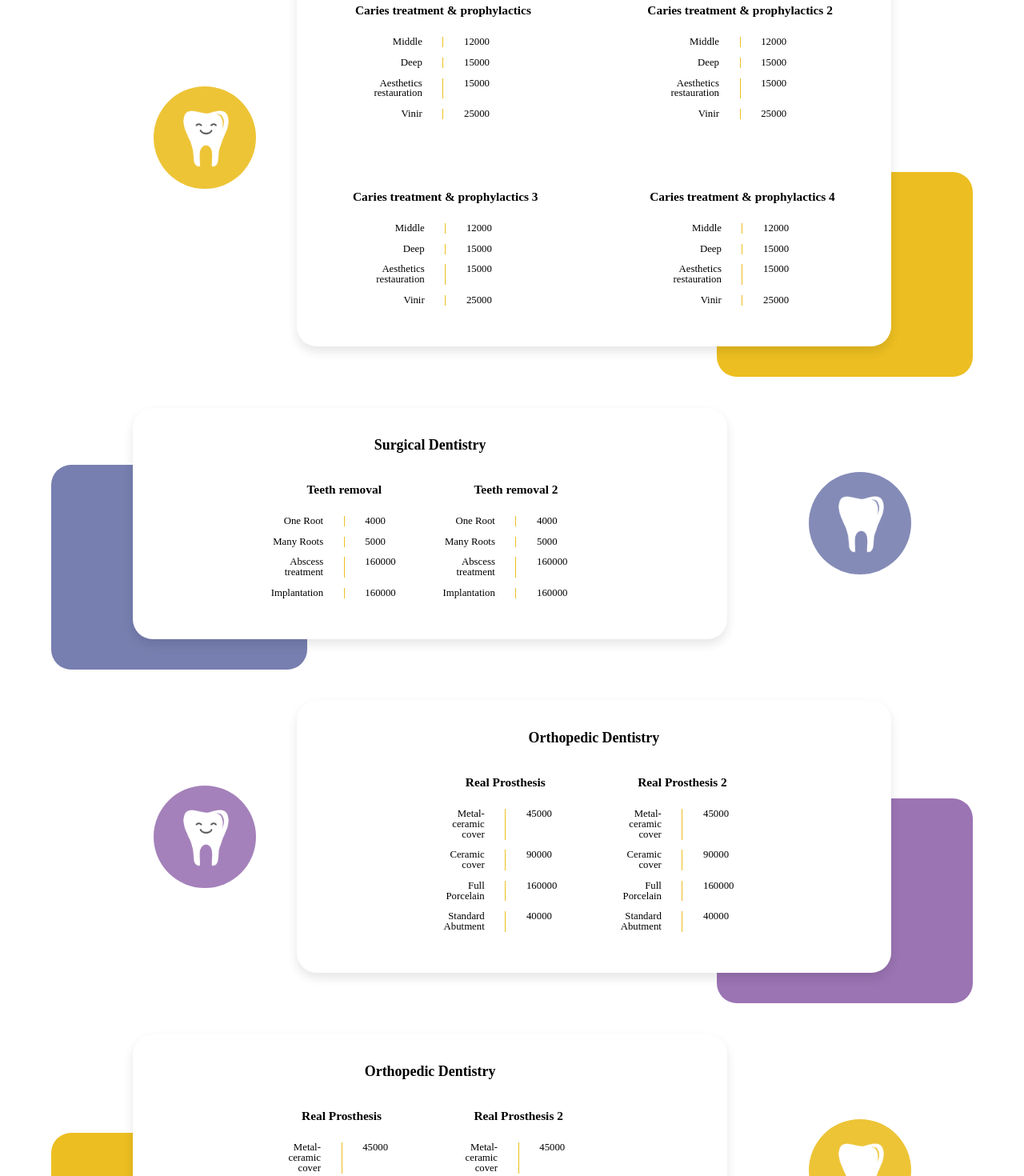
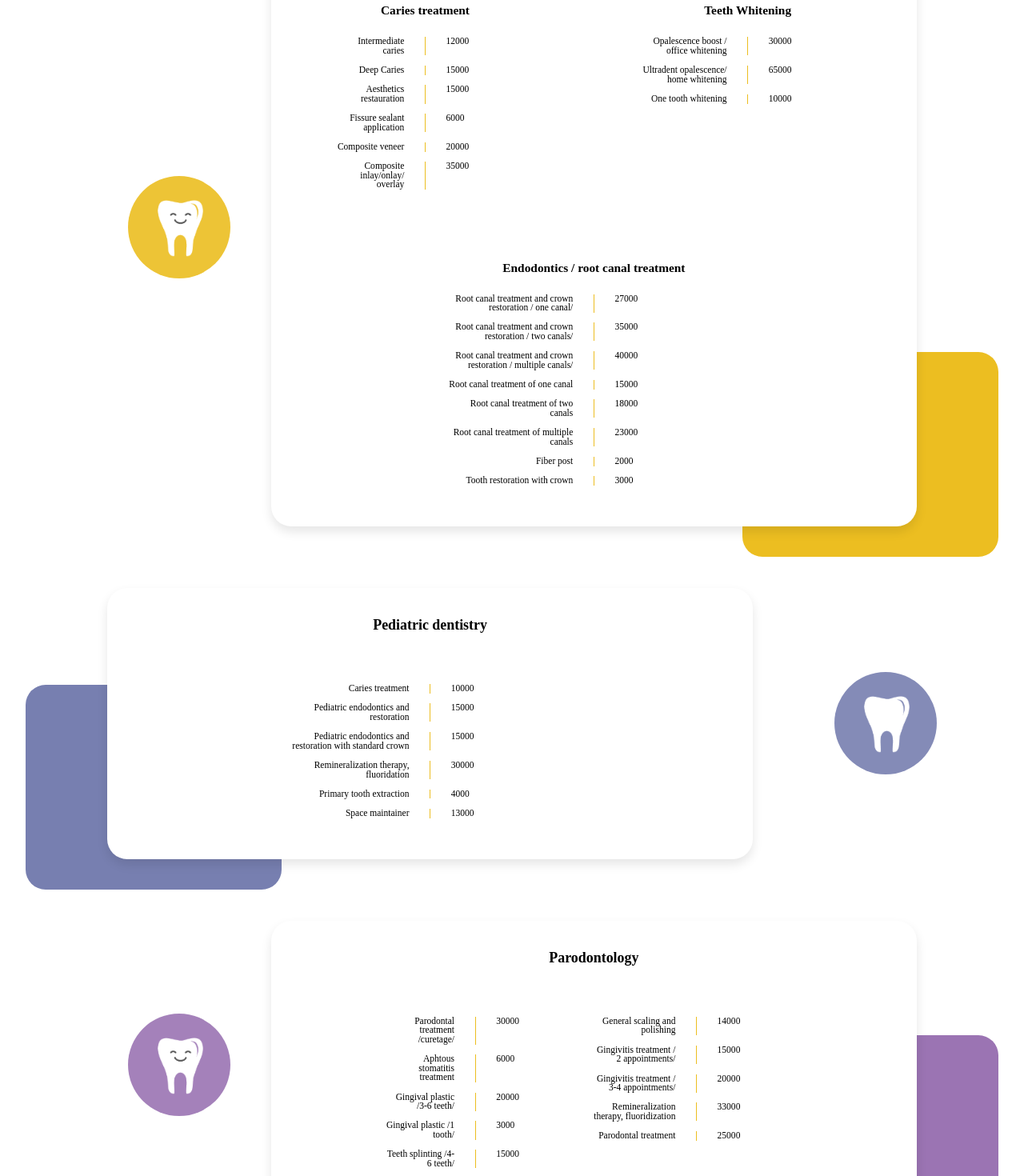
Before and after one commit to NelsonMkrtchyan/individuumWeb, a React (Create React App) app: page /priceList in a window 1280 px wide. Shown: the part 660-2130 px from the top of the page at 80% size. Built offline with nearby package versions, Linux system fonts and the light colour scheme.

Commit message:
pricing list english version

```diff
--- a/src/Components/SwiperComponent/index.js
+++ b/src/Components/SwiperComponent/index.js
@@ -29,9 +29,6 @@ const SwiperComponent = () => {
               {swiperImages.map((image) => {
                   return (
                     <SwiperSlide>
-                        {/*<div style={{ position: "relative" }}>*/}
-
-
                         <div className="swiperComponentSlideImage"
                              style={{ backgroundImage: `url("${image.src}")` }} />
 
@@ -43,8 +40,6 @@ const SwiperComponent = () => {
                                 <p>Individuum Clinic</p>
                             </div>
                         </div>
-
-                        {/*</div>*/}
                     </SwiperSlide>
                   );
               })}
--- a/src/Containers/LandingPage/index.js
+++ b/src/Containers/LandingPage/index.js
@@ -3,7 +3,7 @@ import NavigationBar from "../../Components/NavigationBar";
 import SwiperComponent from "../../Components/SwiperComponent";
 import AboutUsComponent from "../../Components/AboutUsComponent";
 import DentistsComponent from "../../Components/DentistsComponent";
-import PriceListComponent from "../../Components/PriceListComponent";
+// import PriceListComponent from "../../Components/PriceListComponent";
 import Footer from "../../Components/Footer";
 import StatisticsComponent from "../../Components/StatisticsComponent";
 import PrincipalsComponent from "../../Components/PrincipalsComponent";
@@ -18,7 +18,7 @@ const LandingPage = () => {
           <AboutUsComponent styles={{ marginTop: "5vw" }} />
           <StatisticsComponent styles={{ marginTop: "10vw" }} />
           <DentistsComponent />
-      <PriceListComponent />
+          {/*<PriceListComponent />*/}
           <GalleryComponent
             title="Gallery"
             backgroundTitle="Gallery"
--- a/src/Containers/PriceListPage/PriceListPage.scss
+++ b/src/Containers/PriceListPage/PriceListPage.scss
@@ -1,6 +1,6 @@
 .priceListCategoryWrapper {
   position: relative;
-  width: 80%;
+  width: 85%;
   margin: auto;
 }
 
@@ -60,7 +60,6 @@
   display: flex;
   flex-direction: row;
   justify-content: space-around;
-  align-items: center;
   flex-wrap: wrap;
 }
 
@@ -69,6 +68,7 @@
   //border-right: 2px solid #ecbe21;
   padding: 0 1vw;
   margin: 3vw 0.2vw;
+  font-size: 0.9vw;
 }
 
 .firstOne {
--- a/src/Data/priceList.js
+++ b/src/Data/priceList.js
@@ -6,14 +6,14 @@ const priceList = [
         logo: require("../Assets/Images/tooth_1.png"),
         subCategories: [
             {
-                subCategoryName: "Caries treatment & prophylactics",
+                subCategoryName: "Caries treatment",
                 treatments: [
                     {
-                        name: "Middle",
+                        name: "Intermediate caries",
                         price: "12000"
                     },
                     {
-                        name: "Deep",
+                        name: "Deep Caries",
                         price: "15000"
                     },
                     {
@@ -21,74 +21,72 @@ const priceList = [
                         price: "15000"
                     },
                     {
-                        name: "Vinir",
-                        price: "25000"
+                        name: "Fissure sealant application",
+                        price: "6000"
+                    },
+                    {
+                        name: "Composite veneer",
+                        price: "20000"
+                    },
+                    {
+                        name: "Composite inlay/onlay/ overlay",
+                        price: "35000"
                     }
 
                 ]
             },
             {
-                subCategoryName: "Caries treatment & prophylactics 2",
+                subCategoryName: "Teeth Whitening",
                 treatments: [
                     {
-                        name: "Middle",
-                        price: "12000"
+                        name: "Opalescence boost / office whitening",
+                        price: "30000"
                     },
                     {
-                        name: "Deep",
-                        price: "15000"
+                        name: "Ultradent opalescence/ home whitening",
+                        price: "65000"
                     },
                     {
-                        name: "Aesthetics restauration",
-                        price: "15000"
-                    },
-                    {
-                        name: "Vinir",
-                        price: "25000"
+                        name: "One tooth whitening",
+                        price: "10000"
                     }
 
                 ]
             },
             {
-                subCategoryName: "Caries treatment & prophylactics 3",
+                subCategoryName: "Endodontics / root canal treatment",
                 treatments: [
                     {
-                        name: "Middle",
-                        price: "12000"
+                        name: "Root canal treatment and crown restoration / one canal/",
+                        price: "27000"
                     },
                     {
-                        name: "Deep",
+                        name: "Root canal treatment and crown restoration / two canals/",
+                        price: "35000"
+                    },
+                    {
+                        name: "Root canal treatment and crown restoration / multiple canals/",
+                        price: "40000"
+                    },
+                    {
+                        name: "Root canal treatment of one canal",
                         price: "15000"
                     },
                     {
-                        name: "Aesthetics restauration",
-                        price: "15000"
+                        name: "Root canal treatment of two canals",
+                        price: "18000"
                     },
                     {
-                        name: "Vinir",
-                        price: "25000"
-                    }
-
-                ]
-            },
-            {
-                subCategoryName: "Caries treatment & prophylactics 4",
-                treatments: [
-                    {
-                        name: "Middle",
-                        price: "12000"
+                        name: "Root canal treatment of multiple canals",
+                        price: "23000"
                     },
                     {
-                        name: "Deep",
-                        price: "15000"
+                        name: "Fiber post",
+                        price: "2000"
                     },
                     {
-                        name: "Aesthetics restauration",
-                        price: "15000"
-                    },
-                    {
-                        name: "Vinir",
-                        price: "25000"
+                        name: "Tooth restoration with crown",
+                        price: "3000"
                     }
 
                 ]
@@ -97,50 +95,36 @@ const priceList = [
     },
     {
         id: 1,
-        categoryName: "Surgical Dentistry",
+        categoryName: "Pediatric dentistry",
         color: "#777FB0",
         logo: require("../Assets/Images/tooth_2.png"),
         subCategories: [
             {
-                subCategoryName: "Teeth removal",
+                subCategoryName: "",
                 treatments: [
                     {
-                        name: "One Root",
+                        name: "Caries treatment",
+                        price: "10000"
+                    },
+                    {
+                        name: "Pediatric endodontics and restoration",
+                        price: "15000"
+                    },
+                    {
+                        name: "Pediatric endodontics and  restoration with standard crown",
+                        price: "15000"
+                    },
+                    {
+                        name: "Remineralization therapy, fluoridation",
+                        price: "30000"
+                    },
+                    {
+                        name: "Primary tooth extraction",
                         price: "4000"
                     },
                     {
-                        name: "Many Roots",
-                        price: "5000"
-                    },
-                    {
-                        name: "Abscess treatment",
-                        price: "160000"
-                    },
-                    {
-                        name: "Implantation",
-                        price: "160000"
-                    }
-
-                ]
-            },
-            {
-                subCategoryName: "Teeth removal 2",
-                treatments: [
-                    {
-                        name: "One Root",
-                        price: "4000"
-                    },
-                    {
-                        name: "Many Roots",
-                        price: "5000"
-                    },
-                    {
-                        name: "Abscess treatment",
-                        price: "160000"
-                    },
-                    {
-                        name: "Implantation",
-                        price: "160000"
+                        name: "Space maintainer",
+                        price: "13000"
                     }
 
                 ]
@@ -149,104 +133,324 @@ const priceList = [
     },
     {
         id: 2,
-        categoryName: "Orthopedic Dentistry",
+        categoryName: "Parodontology",
         color: "#9B74B3",
         logo: require("../Assets/Images/tooth_1.png"),
         subCategories: [
             {
-                subCategoryName: "Real Prosthesis",
+                subCategoryName: "",
                 treatments: [
                     {
-                        name: "Metal-ceramic cover",
-                        price: "45000"
+                        name: "Parodontal treatment /curetage/",
+                        price: "30000"
                     },
                     {
-                        name: "Ceramic cover",
-                        price: "90000"
+                        name: "Aphtous stomatitis treatment",
+                        price: "6000"
                     },
                     {
-                        name: "Full Porcelain",
-                        price: "160000"
+                        name: "Gingival plastic /3-6 teeth/",
+                        price: "20000"
                     },
                     {
-                        name: "Standard Abutment",
-                        price: "40000"
+                        name: "Gingival plastic /1 tooth/",
+                        price: "3000"
+                    },
+                    {
+                        name: "Teeth splinting /4-6 teeth/",
+                        price: "15000"
                     }
-
                 ]
             },
             {
-                subCategoryName: "Real Prosthesis 2",
+                subCategoryName: "",
                 treatments: [
                     {
-                        name: "Metal-ceramic cover",
-                        price: "45000"
+                        name: "General scaling and polishing",
+                        price: "14000"
                     },
                     {
-                        name: "Ceramic cover",
-                        price: "90000"
+                        name: "Gingivitis treatment / 2 appointments/",
+                        price: "15000"
                     },
                     {
-                        name: "Full Porcelain",
-                        price: "160000"
+                        name: "Gingivitis treatment / 3-4 appointments/",
+                        price: "20000"
                     },
                     {
-                        name: "Standard Abutment",
-                        price: "40000"
+                        name: "Remineralization therapy, fluoridization",
+                        price: "33000"
+                    },
+                    {
+                        name: "Parodontal treatment",
+                        price: "25000"
                     }
-
                 ]
             }
         ]
     },
     {
         id: 3,
-        categoryName: "Orthopedic Dentistry",
+        categoryName: "Surgical dentistry",
         color: "#ECBE21",
         logo: require("../Assets/Images/tooth_2.png"),
         subCategories: [
             {
-                subCategoryName: "Real Prosthesis",
+                subCategoryName: "Tooth extraction",
                 treatments: [
                     {
-                        name: "Metal-ceramic cover",
+                        name: "Primary tooth extraction",
+                        price: "4000"
+                    },
+                    {
+                        name: "Tooth extraction /1 root/",
+                        price: "5000"
+                    },
+                    {
+                        name: "Tooth extraction /multiple roots/",
+                        price: "7000"
+                    },
+                    {
+                        name: "Wisdom tooth extraction /8 tooth/",
+                        price: "10000"
+                    },
+                    {
+                        name: "Retained tooth extraction",
+                        price: "30000"
+                    },
+                    {
+                        name: "Tooth hemisection",
+                        price: "5000"
+                    },
+                    {
+                        name: "Abscess treatment",
+                        price: "10000"
+                    },
+                    {
+                        name: "Pericoronitis treatment",
+                        price: "8000"
+                    }
+                ]
+            },
+            {
+                subCategoryName: "Tooth extraction",
+                treatments: [
+                    {
+                        name: "Alveolitis treatment",
+                        price: "9000"
+                    },
+                    {
+                        name: "Exostosis removal /one segment/",
+                        price: "5000"
+                    },
+                    {
+                        name: "Sinus lifting",
+                        price: "250000"
+                    },
+                    {
+                        name: "Implantation JD/ icon",
+                        price: "200000"
+                    },
+                    {
+                        name: "Implantation  NeoBiotech",
+                        price: "160000"
+                    },
+                    {
+                        name: "Implantation Nobel Biocare",
+                        price: "400000"
+                    },
+                    {
+                        name: "Bone grafting /minimal/ ",
+                        price: "60000"
+                    }
+                ]
+            }
+        ]
+    },
+    {
+        id: 4,
+        categoryName: "Prosthodontic dentistry",
+        color: "#9B74B3",
+        logo: require("../Assets/Images/tooth_1.png"),
+        subCategories: [
+            {
+                subCategoryName: "Non-removable prosthesis",
+                treatments: [
+                    {
+                        name: "Porcelain fused to metal crowns /Noritake/",
                         price: "45000"
                     },
                     {
-                        name: "Ceramic cover",
-                        price: "90000"
+                        name: "Porcelain fused to metal crowns /Ivoclar/",
+                        price: "55000"
                     },
                     {
-                        name: "Full Porcelain",
-                        price: "160000"
+                        name: "Porcelain crown with zirconia base",
+                        price: "95000"
                     },
                     {
-                        name: "Standard Abutment",
-                        price: "40000"
+                        name: "Porcelaine veneer/crown",
+                        price: "105000"
+                    },
+                    {
+                        name: "Full porcelaine /e-max/ inlay, onlay",
+                        price: "70000"
+                    },
+                    {
+                        name: "Zirconia crown /full anatomy/",
+                        price: "65000"
+                    },
+                    {
+                        name: "Metal crown",
+                        price: "10000"
+                    },
+                    {
+                        name: "Metal post",
+                        price: "10000"
+                    },
+                    {
+                        name: "Zirconia post",
+                        price: "26000"
+                    },
+                    {
+                        name: "Temporary metal based acrylic crown",
+                        price: "8000"
                     }
-
                 ]
             },
             {
-                subCategoryName: "Real Prosthesis 2",
+                subCategoryName: "Non-removable prosthesis",
                 treatments: [
                     {
-                        name: "Metal-ceramic cover",
-                        price: "45000"
+                        name: "Temporary acrylic crown",
+                        price: "5000"
                     },
                     {
-                        name: "Ceramic cover",
-                        price: "90000"
+                        name: "Porcelaine fused to metal crown on implant /Noritake/",
+                        price: "50000"
                     },
                     {
-                        name: "Full Porcelain",
-                        price: "160000"
+                        name: "Porcelaine fused to metal crown on implant /Ivoclar/",
+                        price: "60000"
                     },
                     {
-                        name: "Standard Abutment",
+                        name: "Porcelaine crown with zirconia base on implnat",
+                        price: "95000"
+                    },
+                    {
+                        name: "Provisional veneer /mock-up/",
+                        price: "8000"
+                    },
+                    {
+                        name: "Standard abutment",
+                        price: "25000"
+                    },
+                    {
+                        name: "Customized abutment",
                         price: "40000"
+                    },
+                    {
+                        name: "Customized zirconia based abutment",
+                        price: ""
+                    },
+                    {
+                        name: "Ball abutment",
+                        price: "35000"
+                    },
+                    {
+                        name: "Multiunit abutment",
+                        price: ""
+                    },
+                    {
+                        name: "Healing abutment",
+                        price: "5000"
                     }
-
+                ]
+            },
+            {
+                subCategoryName: "Removable prosthesis ",
+                treatments: [
+                    {
+                        name: "Complete removable denture",
+                        price: "75000"
+                    },
+                    {
+                        name: "Complete removable denture based on implantats",
+                        price: "150000"
+                    },
+                    {
+                        name: "Locator for complete removable denture",
+                        price: "35000"
+                    },
+                    {
+                        name: "Nylon clasp",
+                        price: "100000"
+                    },
+                    {
+                        name: "Partial removable metal denture /bugel/ 1 jaw",
+                        price: "150000"
+                    },
+                    {
+                        name: "Partial removable resin denture /bugel/ 1 jaw",
+                        price: "150000"
+                    },
+                    {
+                        name: "One sided metal denture /bugel/ ",
+                        price: "8000"
+                    },
+                    {
+                        name: "Denture repair /1jaw/",
+                        price: "10000"
+                    },
+                    {
+                        name: "Denture soft repair /1jaw/",
+                        price: "15000"
+                    },
+                    {
+                        name: "Broken denture repairment",
+                        price: "4000"
+                    },
+                    {
+                        name: "",
+                        price: ""
+                    }
+                ]
+            },
+            {
+                subCategoryName: "Orthodontics",
+                treatments: [
+                    {
+                        name: "Apparat treatment",
+                        price: "200000"
+                    },
+                    {
+                        name: "Dental braces treatment/metalic/",
+                        price: "450000"
+                    },
+                    {
+                        name: "Dental braces treatment/ceramic/",
+                        price: "500000"
+                    },
+                    {
+                        name: "Soft trace for bruxism",
+                        price: "15000"
+                    },
+                    {
+                        name: "Orthodontic trace",
+                        price: "15000"
+                    },
+                    {
+                        name: "TENS diagnostics",
+                        price: "60000"
+                    },
+                    {
+                        name: "OPG x-ray diagnosis",
+                        price: "6000"
+                    },
+                    {
+                        name: "X-ray diagnosis",
+                        price: "1000"
+                    }
                 ]
             }
         ]
```
Lines whose indentation alone changed are shown as unchanged.
